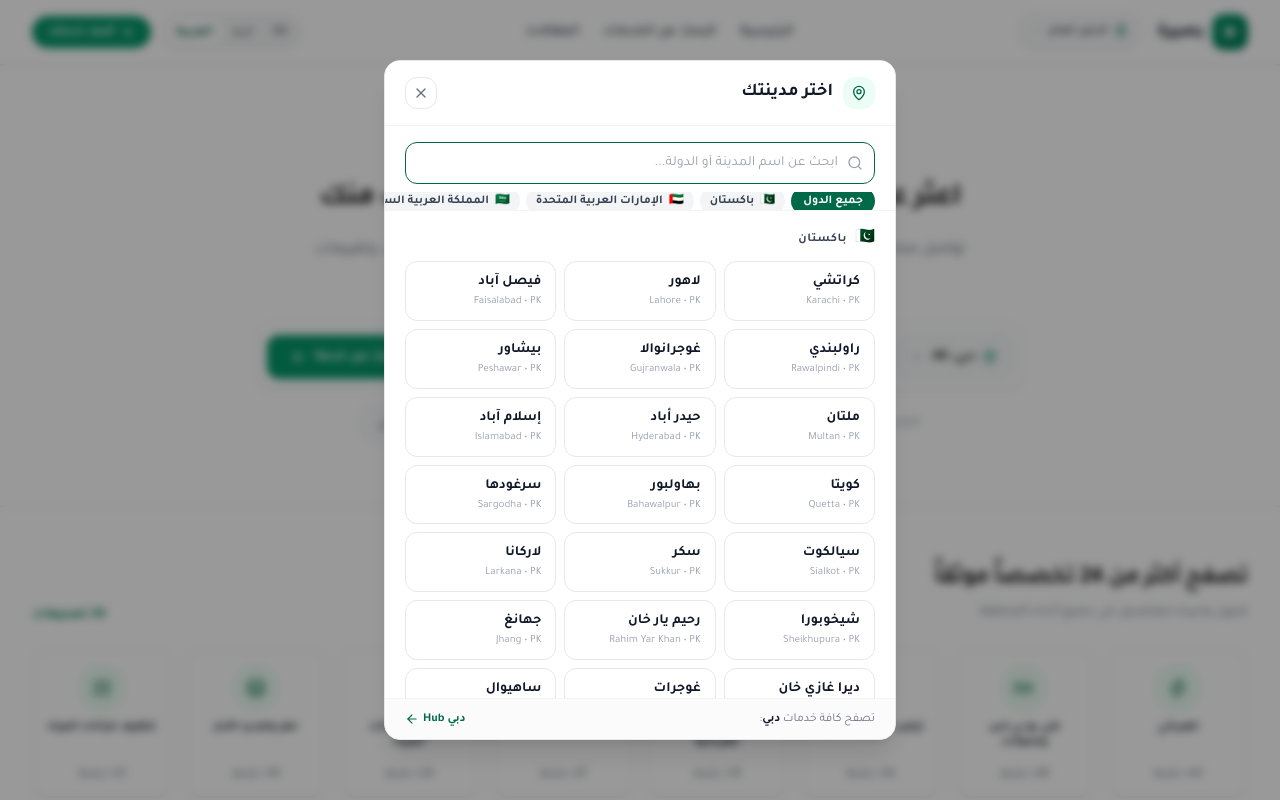
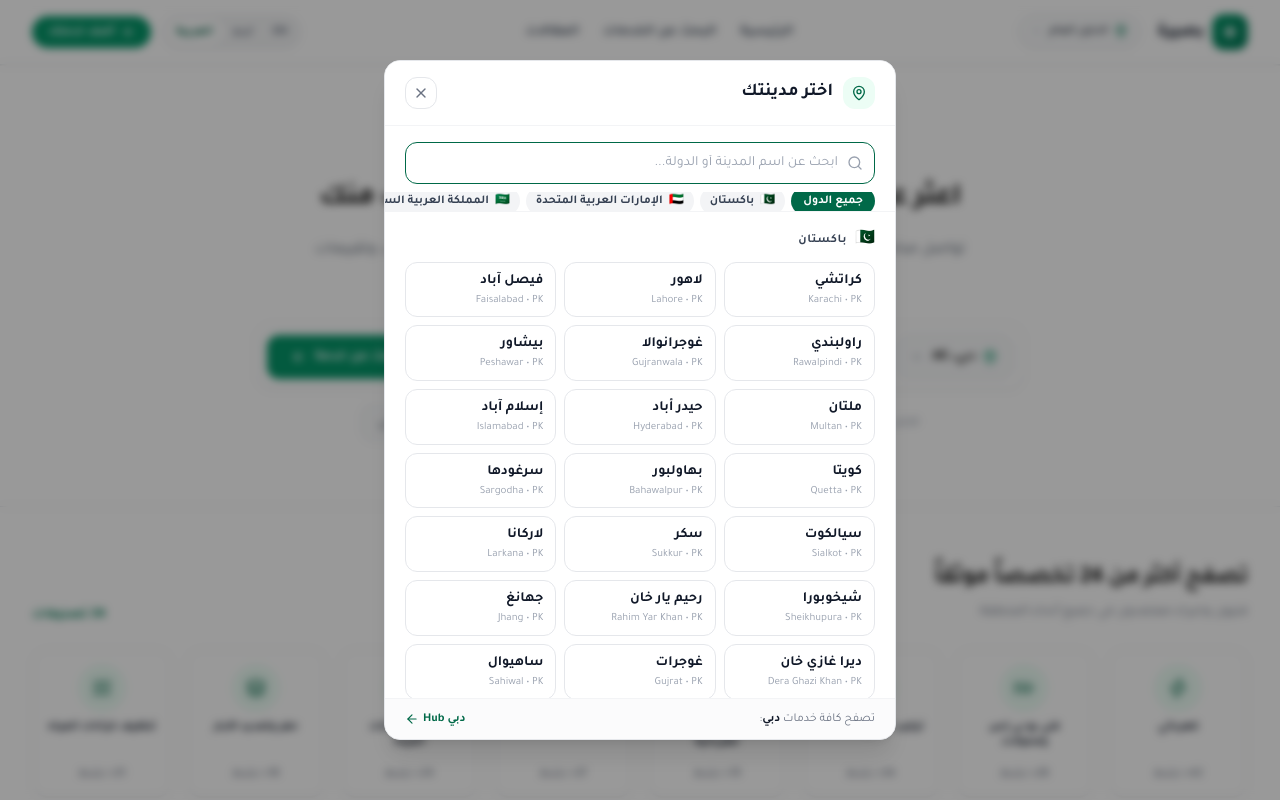
Before and after one commit to M-AmmarHamza/baseera-services-directory, a Next.js app: page /ar in a window 1280 px wide. Both pictures are taken after a click on the button "تغيير المدينة". Shown: the top 800 px of the page. Built offline with nearby package versions, Linux system fonts and the light colour scheme; no server answers; the database is empty; a web font is replaced by a local one.

Commit message:
fix(ui): resolve text overflow and icon alignment in city selection dropdown modal

```diff
--- a/components/HomepageSearchBar.tsx
+++ b/components/HomepageSearchBar.tsx
@@ -502,26 +502,29 @@ export default function HomepageSearchBar({ lang, defaultLocation = 'Karachi, PK
                             key={`${c.countryCode}-${c.slug}`}
                             type="button"
                             onClick={() => handleSelectCity(c)}
-                            className={`p-2.5 rounded-xl border text-xs sm:text-sm font-semibold transition-all flex items-center justify-between text-start cursor-pointer group overflow-visible ${
+                            className={`flex items-center justify-between w-full px-3 py-2 rounded-xl border text-xs sm:text-sm font-semibold transition-all text-start cursor-pointer group min-w-0 ${
                               isSelected
                                 ? 'border-[#006948] bg-emerald-50/60 text-[#006948] ring-1 ring-[#006948]'
                                 : 'border-gray-200 bg-white hover:border-[#006948]/60 hover:bg-gray-50 text-gray-800'
                             } ${lang === 'ur' ? 'min-h-[52px]' : ''}`}
                           >
-                            <div className="min-w-0 pr-1 overflow-visible">
-                              <span className={`block font-bold text-gray-900 group-hover:text-[#006948] transition-colors overflow-visible ${
-                                lang === 'ur' ? 'font-urdu leading-[2.2] text-sm pt-0.5' : 'truncate'
-                              }`}>
+                            <div className="min-w-0 flex-1">
+                              <span
+                                title={displayTitle}
+                                className={`block font-bold text-gray-900 group-hover:text-[#006948] transition-colors truncate overflow-hidden text-ellipsis whitespace-nowrap ${
+                                  lang === 'ur' ? 'font-urdu leading-[2.2] text-sm pt-0.5' : ''
+                                }`}
+                              >
                                 {displayTitle}
                               </span>
-                              <span className="block text-[11px] text-gray-400 font-normal truncate mt-0.5">
+                              <span className="block text-[11px] text-gray-400 font-normal truncate overflow-hidden text-ellipsis whitespace-nowrap mt-0.5">
                                 {c.name !== displayTitle ? `${c.name} • ` : ''}
                                 {c.countryCode.toUpperCase()}
                               </span>
                             </div>
 
                             {isSelected && (
-                              <Check className="w-4 h-4 text-[#006948] shrink-0" />
+                              <Check className="w-4 h-4 text-[#006948] flex-shrink-0 ml-2" />
                             )}
                           </button>
                         );
```
